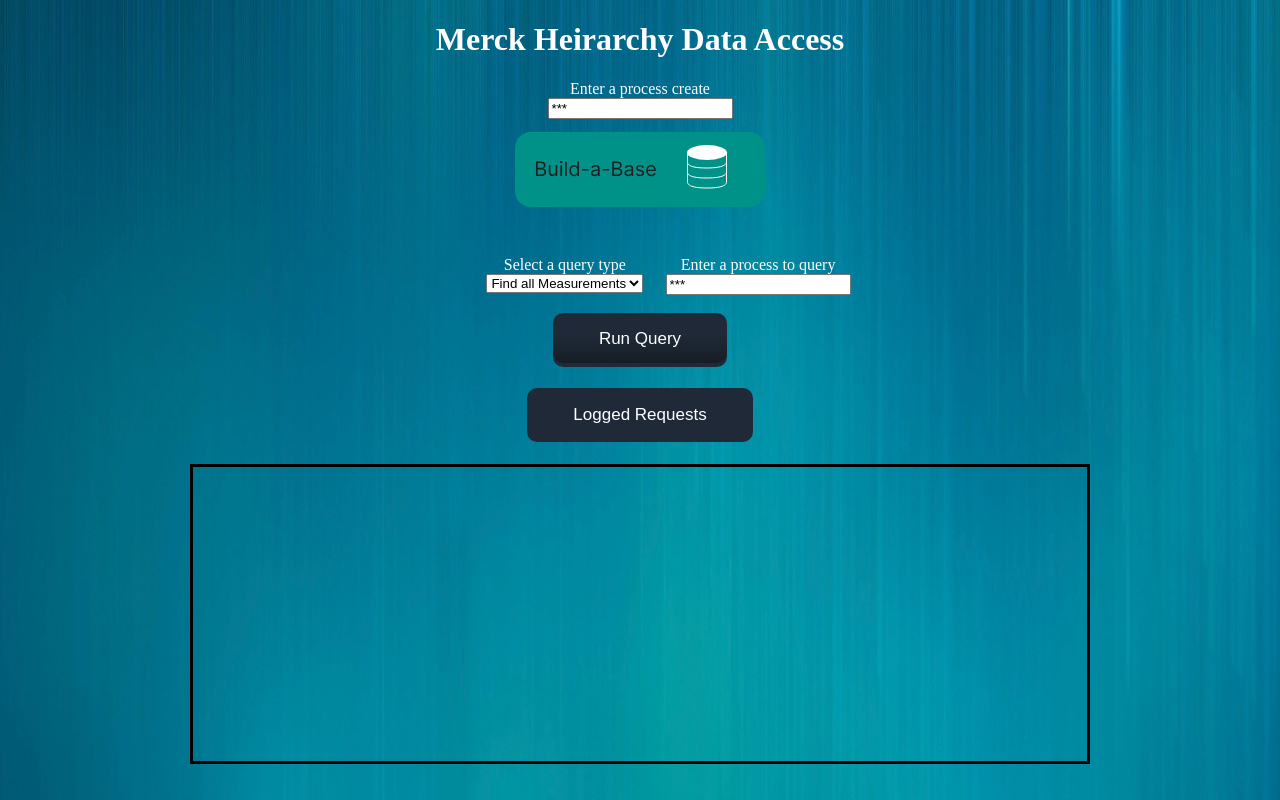
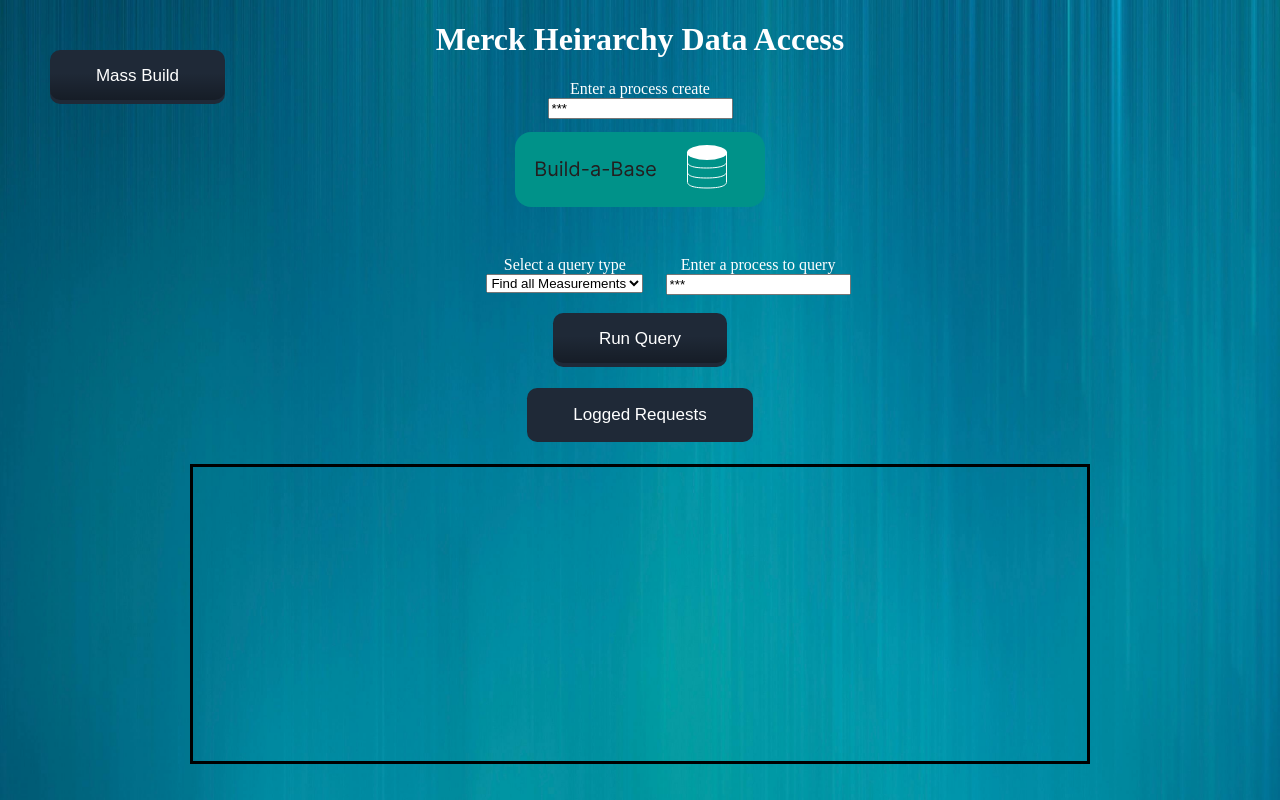
Before and after one commit to tarifahmed-csb/Merck---Process-Hierarchy-Analysis, a React (Create React App) app in the folder ui/mdba/: page / in a window 1280 px wide. Built offline with nearby package versions, Linux system fonts and the light colour scheme.

Commit message:
added build-en-mass button

```diff
--- a/ui/mdba/src/App.css
+++ b/ui/mdba/src/App.css
@@ -33,6 +33,12 @@
   overflow: hidden;
   border-radius: 0.6em;
   cursor: pointer;
+}
+
+#bigBuild {
+  position: fixed;
+  top: 50px;
+  left: 50px;
 }
 
 .gradient {
--- a/ui/mdba/src/App.js
+++ b/ui/mdba/src/App.js
@@ -9,6 +9,13 @@
       <h1>
         Merck Heirarchy Data Access
       </h1>
+      <div id='bigBuild'>
+        <button onClick={() => bigBuild()}>
+          <span className="transition"></span>
+          <span className="gradient"></span>
+          <span className="label">Mass Build</span>
+        </button>
+      </div>
       <div>
         <BuildButton />
       </div>
@@ -23,4 +30,27 @@
   );
 }
 
+async function bigBuild() {
+  var xhr = new XMLHttpRequest();
+  var urls  = ["http://localhost:1010/build", "http://localhost:1011/build", "http://localhost:1012/build"]
+  // Loops through the declared URLs ^ and makes a request and awaits a response from all of them
+  for (var j = 0; j < 500; j++){
+    var procName = 'process'+(j+1);
+    for (var i = 0; i < urls.length; i++){
+      console.log(urls[i])
+      xhr.open("POST", urls[i], true);
+      xhr.setRequestHeader("Content-Type", "application/json");
+      xhr.onreadystatechange = function () {
+          if (xhr.readyState === 4 && xhr.status === 200) {
+              var json = JSON.parse(xhr.responseText);
+              console.log("Status: "+json.status + ", Time: " + json.time + ", Error: " +json.error);
+              alert("Status: "+json.status + "\nTime: " + json.time + "\nError: " +json.error);
+          }
+      };
+      var data = JSON.stringify({"type": "build", "name": procName});
+      xhr.send(data);
+    }
+}
+}
+
 export default App;
```
